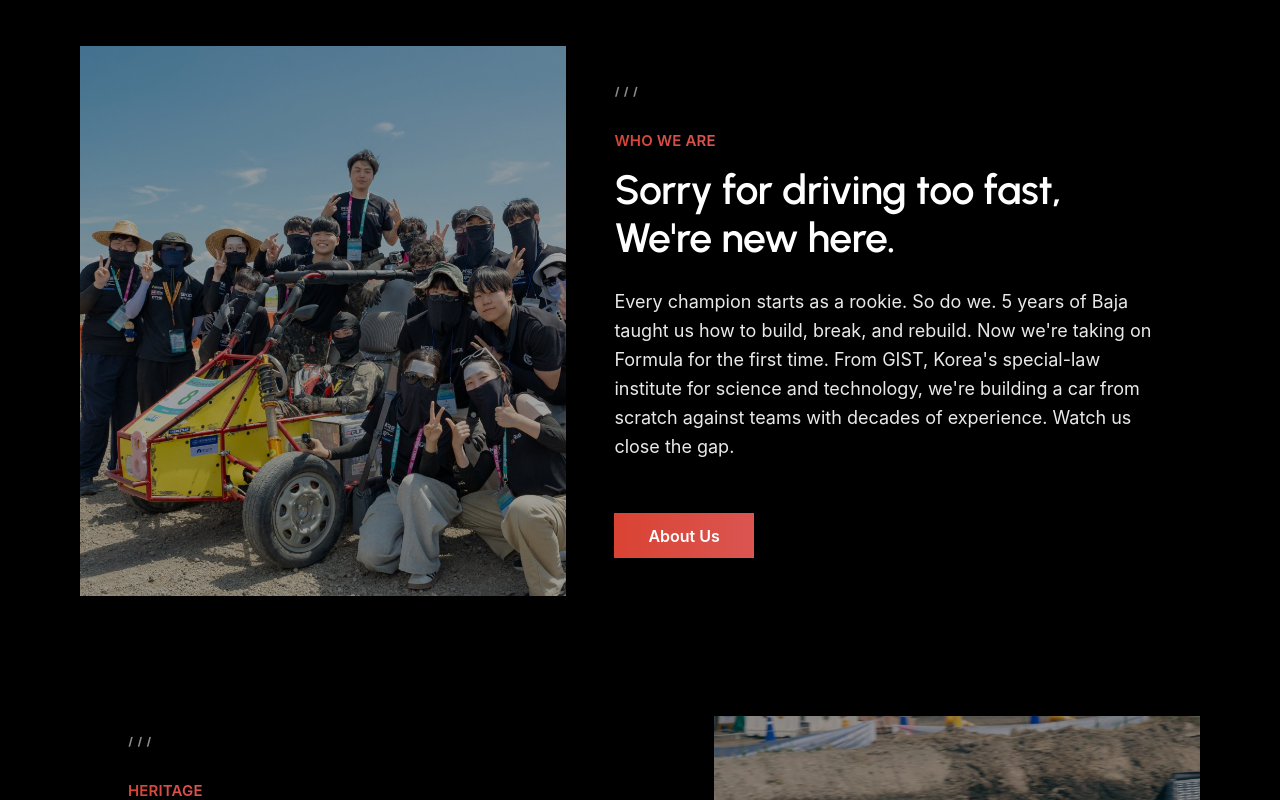
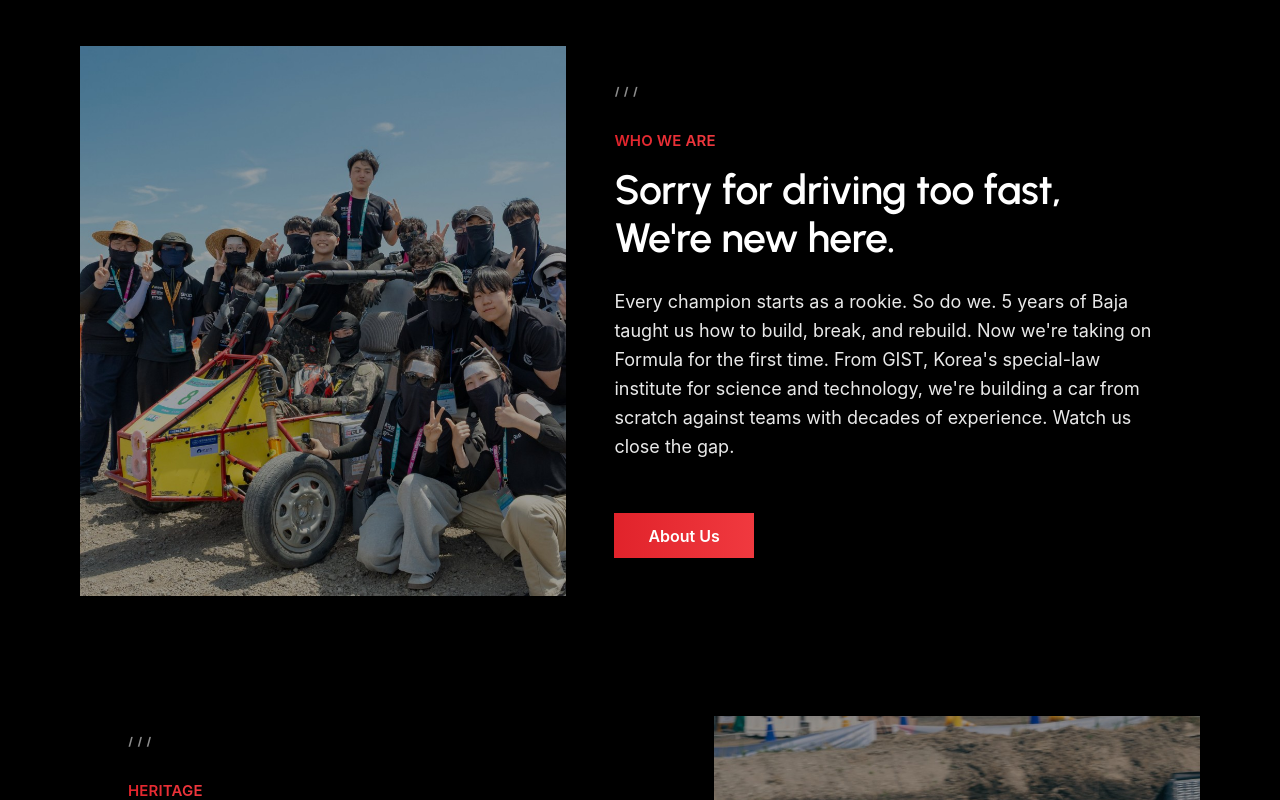
Before and after one commit to g-bunge/gbunge-web, a React (Vite) app: page / in a window 1280 px wide. Shown: the part 1060-1860 px from the top of the page. Built offline with nearby package versions, Linux system fonts and the light colour scheme; no server answers; a web font is replaced by a local one.

Commit message:
style: use the brighter race red (#e1232b) for the brand

```diff
--- a/src/styles/theme.css
+++ b/src/styles/theme.css
@@ -10,10 +10,10 @@
   --color-*: initial;
 
   /* brand (orange-red); gradients are in index.css as `bg-brand-gradient` etc. */
-  --color-brand: #d94333;
-  --color-brand-end: #db5551;
-  --color-brand-hover: #e5503f;
-  --color-brand-hover-end: #e76a64;
+  --color-brand: #e1232b;
+  --color-brand-end: #f0393f;
+  --color-brand-hover: #ee2f37;
+  --color-brand-hover-end: #ff4d52;
 
   /* surfaces, darkest to lightest */
   --color-bg: #000000;
```
Also changed, not shown: 1 other file (tests, documents, lock files or other folders).
